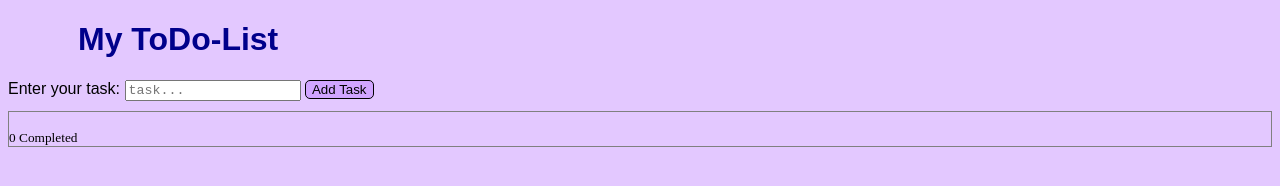
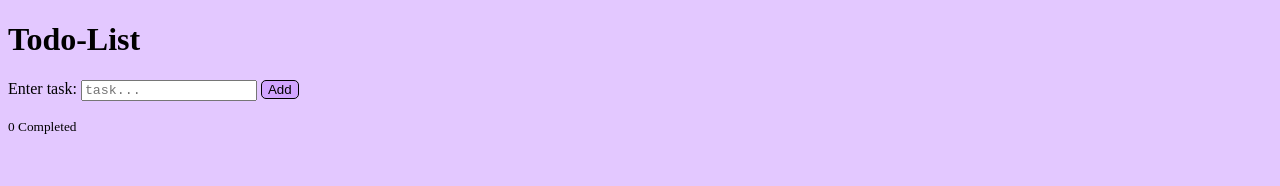
Before and after one commit to viktornoskire/sjpi-24-uppgift4, a plain HTML site: page index.html in a window 1280 px wide. Drawn offline with Linux system fonts and the light colour scheme.

Commit message:
made changes in HTML

```diff
--- a/index.html
+++ b/index.html
@@ -11,27 +11,21 @@
 </head>
 
 <body>
-    <div id="header">
-        <h1>My ToDo-List</h1>
-    </div>
+    <main>
+        <div class="todo-list">
+            <h1>Todo-List</h1>
+            <label for="addToList">Enter task:</label>
+            <input type="text" id="myInput" placeholder="task..." name="addToList">
+            <button type="button" id="addTask">Add</button>
+            <p id="infoText"></p>
+            <div class="taskList">
+                <ul id="taskList">
+                </ul>
+            </div>
 
+            <small id="countToDo">0 Completed</small>
 
-
-    <div id="addToListDiv">
-        <label for="addToList">Enter your task:</label>
-        <input type="text" id="myInput" placeholder="task..." name="addToList">
-        <button type="button" id="addTask">Add Task</button>
-    </div>
-
-    <small id="infoText"></small>
-
-    <div id="listDiv">
-        <ul id="taskList">
-        </ul>
-        <small id="countToDo">0 Completed</small>
-    </div>
-
-
+    </main>
     <script src='script.js'></script>
 </body>
 
```
